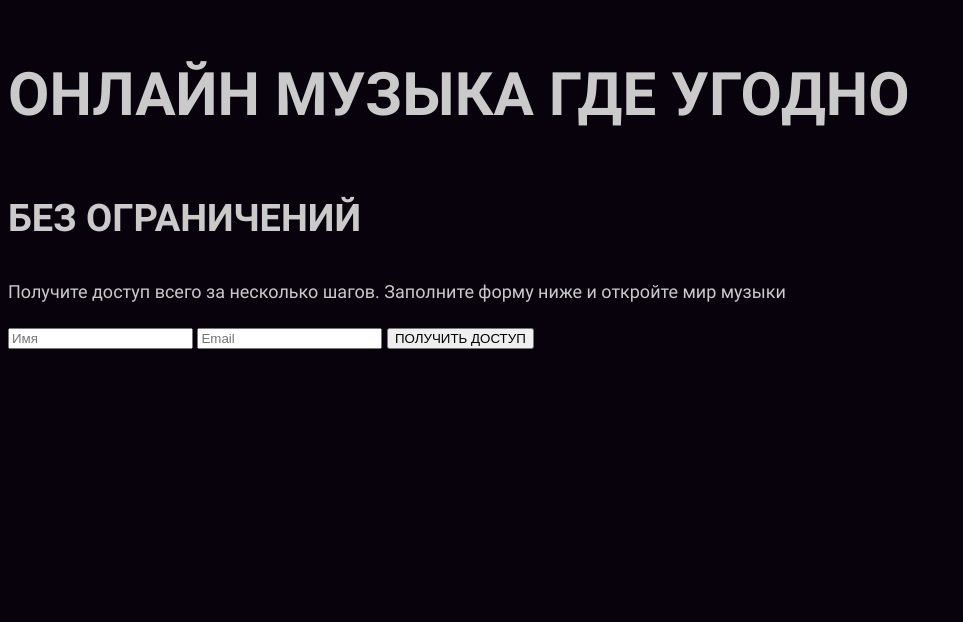
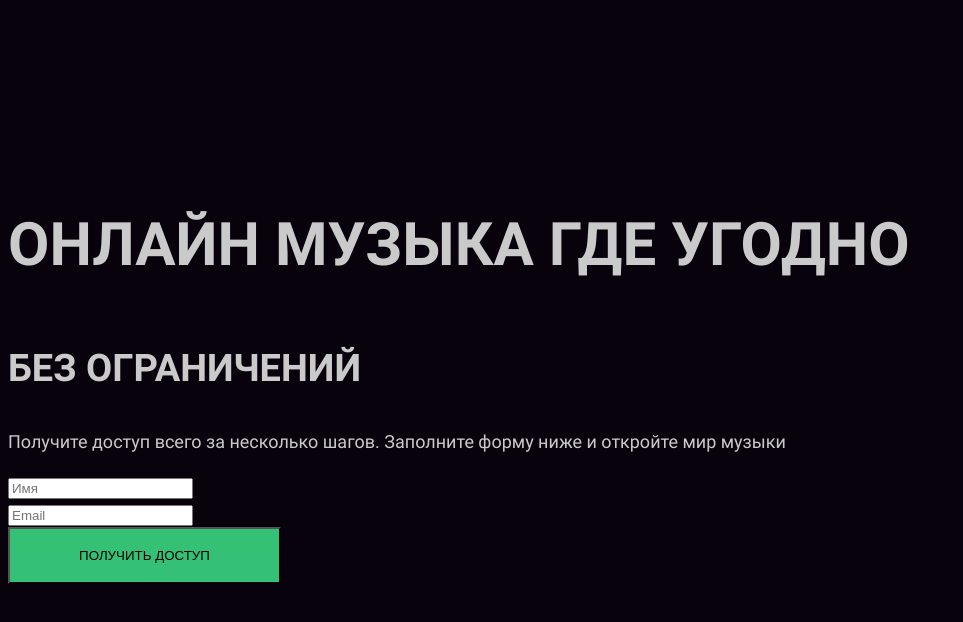
Before and after one commit to Lifroad/layout-designer-project-lvl2, a plain HTML site: page src/index.html in a window 1280 px wide. Shown: the whole page, without its empty margins (0-963 px from the left). Drawn offline with Linux system fonts and the light colour scheme.

Commit message:
add form

```diff
--- a/src/css/style.css
+++ b/src/css/style.css
@@ -39,6 +39,31 @@ h2 {
   }
 }
 
+.main-form {
+  max-width: 570px;
+  display: flex;
+  justify-content: space-between;
+}
+
+.input-form {
+  width: 273px;
+  height: 50px;
+}
+
+.input-button {
+  width: 100%;
+  height: 57px;
+  background-color: #34C176;
+}
+
+.mt-200 {
+  margin-top: 200px;
+}
+
+.mb-200 {
+  margin-bottom: 200px;
+}
+
 html {
   font-size: 18px;
   line-height: 1.5;
```
Also changed, not shown: 1 other file.
